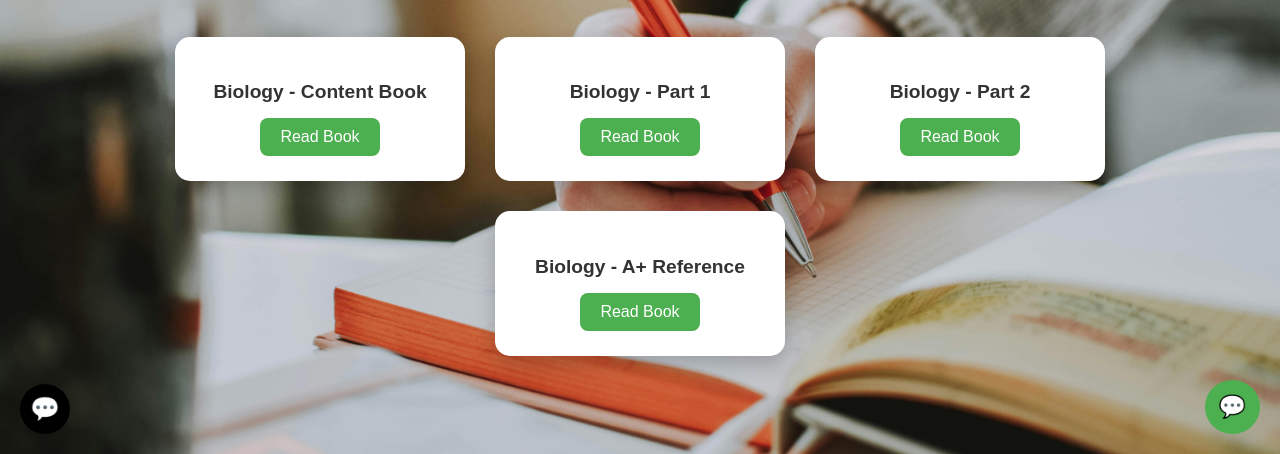
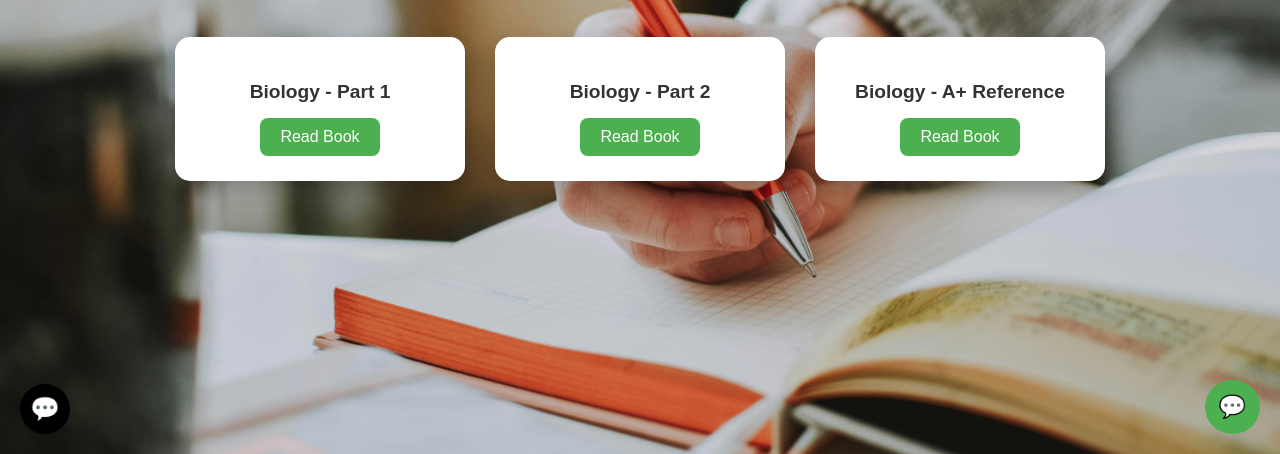
Before and after one commit to Cybok06/Graceland, a plain HTML site: page biology-page.html in a window 1280 px wide. Shown: the part 346-800 px from the top of the page. Drawn offline with Linux system fonts and the light colour scheme.

Commit message:
Update biology-page.html

```diff
--- a/biology-page.html
+++ b/biology-page.html
@@ -124,17 +124,14 @@
   <div class="content">
     <h2>Biology</h2>
     <div class="card-container">
-      <div class="card">
-        <h3>Biology - Content Book</h3>
-        <a href="https://drive.google.com/file/d/1c0wbpqS2PaCKpL1HOnJ__PO4zCG0Xk6F/view?usp=drive_link" target="_blank">Read Book</a>
-      </div>
+
       <div class="card">
         <h3>Biology - Part 1</h3>
-        <a href="https://drive.google.com/file/d/1nBAPRGpK9mU09BCas22FFxLYaYvLqN91/view?usp=drive_link" target="_blank">Read Book</a>
+        <a href="https://drive.google.com/file/d/1-6F15Ylo-D84nyhrtBSJ5TD5T9P38-Qr/view?usp=drivesdk" target="_blank">Read Book</a>
       </div>
       <div class="card">
         <h3>Biology - Part 2</h3>
-        <a href="https://drive.google.com/file/d/1E4cHKl4SFf3tdgkeVYSJYkygSbY27-0v/view?usp=drive_link" target="_blank">Read Book</a>
+        <a href="https://drive.google.com/file/d/15EItRpdwT5ad8oMykR9_cn2S5fZcABMk/view?usp=drivesdk" target="_blank">Read Book</a>
       </div>
       <div class="card">
         <h3>Biology - A+ Reference</h3>
```
